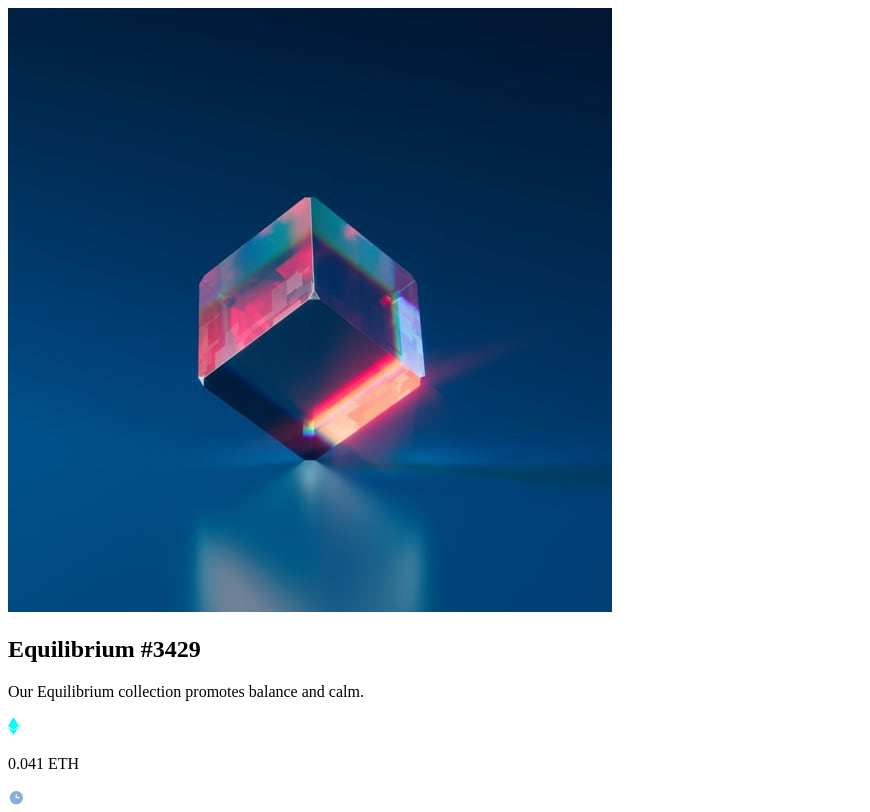
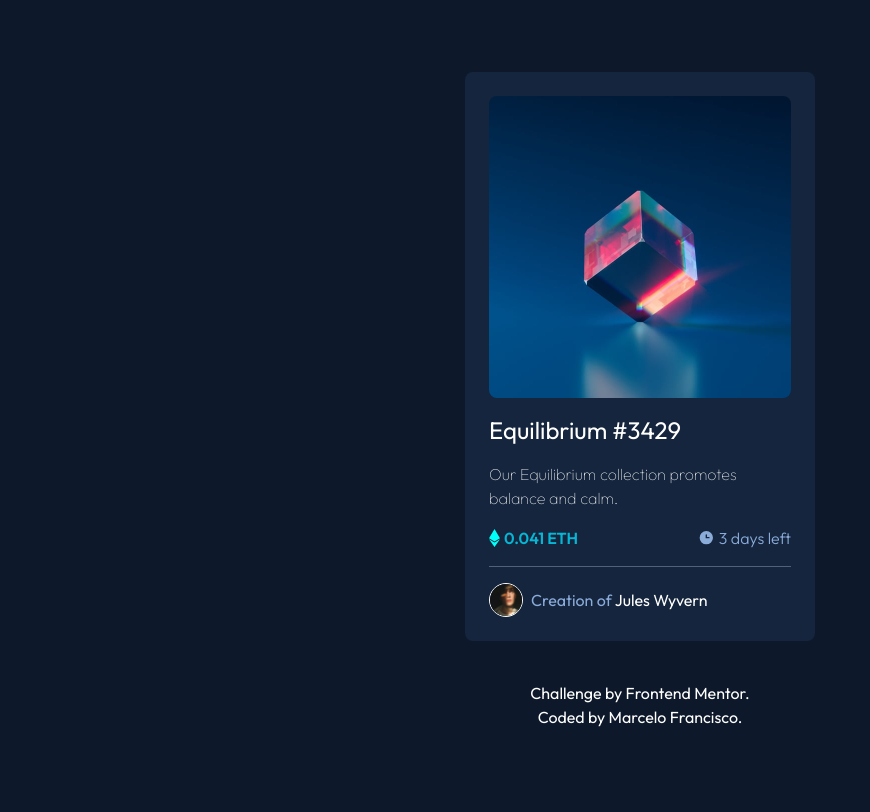
Before and after one commit to ffmarcelooliveira/nft-preview-card-component, a website: page src/index.html in a window 1280 px wide. Shown: the top 812 px of the page, without its empty margins (0-870 px from the left). Drawn offline with Linux system fonts and the light colour scheme; the site is published under a folder, as on GitHub Pages, so addresses that start at the root find nothing.

Commit message:
fix: getting the right path to css

```diff
--- a/src/index.html
+++ b/src/index.html
@@ -13,7 +13,7 @@
 
     <title>Frontend Mentor | NFT preview card component</title>
 
-    <link href="/dist/styles.css" rel="stylesheet" />
+    <link href="../dist/styles.css" rel="stylesheet" />
 
     <link rel="preconnect" href="https://fonts.googleapis.com" />
     <link rel="preconnect" href="https://fonts.gstatic.com" crossorigin />
```
